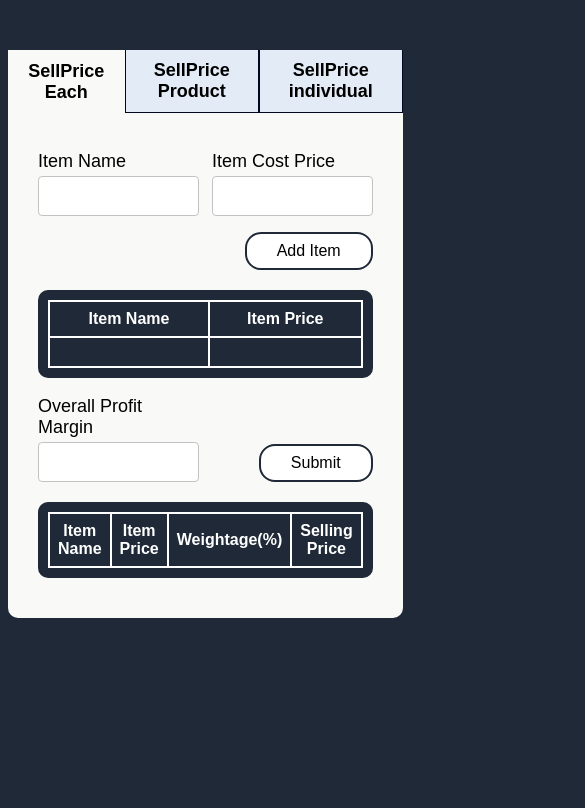
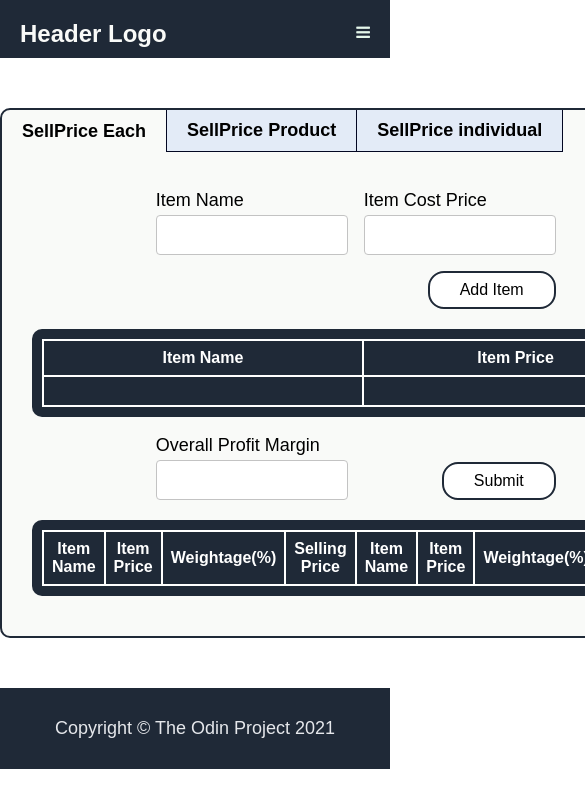
Before and after one commit to jishan-ansari2000/front-end-test, a plain HTML site: page tool.html in a window 390 px wide. Shown: the top 808 px of the page, 585 px wide, since content can reach past the window. Drawn offline with Linux system fonts and the light colour scheme.

Commit message:
structure of file again fixed

```diff
--- a/css/tool-style.css
+++ /dev/null
@@ -1,128 +0,0 @@
-body {
-  background-color: #1f2937;
-}
-
-* {
-  box-sizing: border-box;
-}
-
-.toolContainer {
-  display: none;
-  background-color: #f9faf8;
-  padding: 30px;
-  border-bottom-left-radius: 10px;
-  border-bottom-right-radius: 10px;
-  font-family: sans-serif;
-}
-
-.toolContainer.active {
-  display: block;
-}
-
-.tool {
-  width: fit-content;
-  margin: 50px auto;
-}
-
-/* ********* btn ********************* */
-
-.selectBtnContainer {
-  display: flex;
-  font-family: sans-serif;
-}
-
-.selectBtn {
-  background-color: #e3ebf7;
-  border: 1px solid rgb(3, 7, 34);
-  border-top: 0;
-  padding: 10px 20px;
-  font-size: 18px;
-  font-weight: 700;
-}
-
-.btn {
-  cursor: pointer;
-}
-
-.btn:active {
-  scale: 0.98;
-}
-
-.selectBtn.active {
-  background-color: #f9faf8;
-  border: 0;
-}
-
-/* **************************** Tool Container ************** */
-
-.formContainer {
-  max-width: 400px;
-  margin: 0 auto;
-}
-
-.inputBox {
-  display: flex;
-  justify-content: space-between;
-}
-
-.inputBox > * {
-  width: 48%;
-}
-
-label {
-  padding: 8px 8px 4px 0;
-  display: block;
-  font-size: 18px;
-}
-
-input {
-  width: 100%;
-  padding: 10px;
-  border: 1px solid #c3c3c3;
-  border-radius: 4px;
-  font-size: 16px;
-}
-
-.submitBtn {
-  font-size: 16px;
-  padding: 8px 30px;
-  border-radius: 16px;
-  border: 2px solid #1f2937;
-  background-color: #ffffff;
-}
-
-.submitBtn:hover {
-  background-color: #1f2937;
-  color: #f9faf8;
-}
-
-/* ****************** table ********************** */
-
-.tableContainer {
-  background-color: #1f2937;
-  color: #fff;
-  margin: 20px 0 10px 0;
-  border-radius: 10px;
-  padding: 10px;
-  /* overflow-x: scroll; */
-  width: 100%;
-}
-
-table {
-  font-family: arial, sans-serif;
-  border-collapse: collapse;
-  width: 100%;
-}
-
-td,
-th {
-  border: 2px solid #fff;
-  text-align: left;
-  padding: 8px;
-  text-align: center;
-  font-size: 16px !important;
-}
-
-/* #sellFinalTable {
-  display: none;
-} */
--- a/index.js
+++ b/index.js
@@ -10,6 +10,15 @@ function setActive(index) {
       selectBtn[i].classList.remove("active");
       toolContainer[i].classList.remove("active");
     }
+  }
+}
+
+function myFunction() {
+  var x = document.getElementById("myTopnav");
+  if (x.className === "topnav") {
+    x.className += " responsive";
+  } else {
+    x.className = "topnav";
   }
 }
 
--- a/css/home-style.css
+++ b/style.css
@@ -135,53 +135,7 @@ body {
   width: 100%;
 }
 
-/* **************************middle First**************************** */
-
-.middleFirst {
-  padding-top: 0px;
-  padding-bottom: 80px;
-}
-
-.middleFirstHeading {
-  font-size: 36px;
-  font-family: sans-serif;
-  font-weight: 900;
-  text-align: center;
-  line-height: 1.1;
-  margin: 50px 0;
-}
-
-.middleFirstContainer {
-  display: flex;
-  flex-wrap: wrap;
-  justify-content: space-between;
-  max-width: 850px;
-  margin: 0 auto;
-}
-
-.middleFirstSubContainer {
-  width: 21%;
-  text-align: center;
-  margin-bottom: 20px;
-}
-
-.middleFirstImg {
-  width: 100%;
-}
-
-.middleFirstImg > img {
-  width: 100%;
-  border-radius: 10px;
-}
-
-.middleFirstSubText {
-  color: #1f2937;
-  font-size: 15px;
-  margin: 4px;
-  padding: 0;
-}
-
-/* ****************************middle Second****************** */
+/* ****************************about Second****************** */
 
 .about {
   padding-top: 100px;
@@ -225,33 +179,7 @@ body {
   margin: 0 auto;
 }
 
-/* ***************************middle Third****************** */
-
-.middleThird {
-  padding-top: 80px;
-  padding-bottom: 80px;
-}
-
-.middleThirdContainer {
-  background-color: #3882f6;
-  max-width: 1000px;
-  margin: 0 auto;
-  padding: 40px 85px;
-  border-radius: 16px;
-}
-
-.middleThirdSubContainer {
-  display: flex;
-  justify-content: space-between;
-}
-
-.middleThirdFirstText {
-  font-size: 26px;
-  font-family: sans-serif;
-  font-weight: 600;
-  color: #fff;
-  margin: 0;
-}
+/* *********************** contact ************* */
 
 /* ***********************footer****************** */
 
@@ -268,6 +196,135 @@ body {
   font-family: sans-serif;
 }
 
+/* ******************************* tool *************************** */
+/* ******************************* tool *************************** */
+/* ******************************* tool *************************** */
+
+.tool {
+  background-color: #f9faf8;
+  width: fit-content;
+  margin: 50px auto;
+  border: 2px solid #1f2937;
+  border-radius: 10px;
+}
+.toolContainer {
+  display: none;
+  padding: 30px;
+  border-bottom-left-radius: 10px;
+  border-bottom-right-radius: 10px;
+  font-family: sans-serif;
+}
+
+.toolContainer.active {
+  display: block;
+}
+
+/* ********* btn ********************* */
+
+.selectBtnContainer {
+  display: flex;
+  font-family: sans-serif;
+  margin-right: 20px;
+}
+
+.selectBtn {
+  background-color: #e3ebf7;
+  border: 0;
+  border-right: 1px solid rgb(3, 7, 34);
+  border-bottom: 1px solid rgb(3, 7, 34);
+
+  padding: 10px 20px;
+  font-size: 18px;
+  font-weight: 700;
+}
+
+.btn {
+  cursor: pointer;
+}
+
+.btn:active {
+  scale: 0.98;
+}
+
+.selectBtn.active {
+  background: transparent;
+  border-bottom: 0;
+}
+
+/* **************************** Tool Container ************** */
+
+.formContainer {
+  max-width: 400px;
+  margin: 0 auto;
+}
+
+.inputBox {
+  display: flex;
+  justify-content: space-between;
+}
+
+.inputBox > * {
+  width: 48%;
+}
+
+label {
+  padding: 8px 8px 4px 0;
+  display: block;
+  font-size: 18px;
+}
+
+input {
+  width: 100%;
+  padding: 10px;
+  border: 1px solid #c3c3c3;
+  border-radius: 4px;
+  font-size: 16px;
+}
+
+.submitBtn {
+  font-size: 16px;
+  padding: 8px 30px;
+  border-radius: 16px;
+  border: 2px solid #1f2937;
+  background-color: #ffffff;
+}
+
+.submitBtn:hover {
+  background-color: #1f2937;
+  color: #f9faf8;
+}
+
+/* ****************** table ********************** */
+
+.tableContainer {
+  background-color: #1f2937;
+  color: #fff;
+  margin: 20px 0 10px 0;
+  border-radius: 10px;
+  padding: 10px;
+  /* overflow-x: scroll; */
+  width: 100%;
+}
+
+table {
+  font-family: arial, sans-serif;
+  border-collapse: collapse;
+  width: 100%;
+}
+
+td,
+th {
+  border: 2px solid #fff;
+  text-align: left;
+  padding: 8px;
+  text-align: center;
+  font-size: 16px !important;
+}
+
+/* #sellFinalTable {
+  display: none;
+} */
+
 @media only screen and (max-width: 1200px) {
 }
 
@@ -278,10 +335,6 @@ body {
 
   .homeText {
     font-size: 16px;
-  }
-
-  .middleThirdSubContainer {
-    flex-direction: column;
   }
 
   .middleTextContainer {
@@ -316,25 +369,12 @@ body {
     margin-top: 50px;
   }
 
-  .middleFirstHeading {
-    font-size: 28px;
-  }
-
-  .middleFirstSubContainer {
-    width: 40%;
-  }
-
   .aboutText {
     font-size: 28px;
   }
 
   .middleSecondSign {
     font-size: 24px;
-  }
-
-  .middleThird {
-    padding-top: 50px;
-    padding-bottom: 50px;
   }
 }
 
@@ -346,14 +386,6 @@ body {
   .sidePadding {
     padding-left: 20px;
     padding-right: 20px;
-  }
-
-  .middleFirstSubContainer {
-    width: 46%;
-  }
-
-  .middleThirdContainer {
-    padding: 40px 60px;
   }
 
   .topnav .navLink {
@@ -404,8 +436,4 @@ body {
   .middleSecondSign {
     font-size: 20px;
   }
-
-  .middleThirdContainer {
-    padding: 40px;
-  }
 }
--- a/tool.html
+++ b/tool.html
@@ -1,21 +1,38 @@
 <!DOCTYPE html>
 <html lang="en">
+
 <head>
     <meta charset="UTF-8">
     <meta http-equiv="X-UA-Compatible" content="IE=edge">
     <meta name="viewport" content="width=device-width, initial-scale=1.0">
-    <link rel="stylesheet" href="css/tool-style.css">
+    <link rel="stylesheet" href="style.css">
 
-
+    <link rel="stylesheet" href="https://cdnjs.cloudflare.com/ajax/libs/font-awesome/4.7.0/css/font-awesome.min.css">
     <title>Document</title>
 </head>
+
 <body>
-    <!-- <section id="header"></section> -->
+    <section class="header sidePadding">
+        <div class="topnav" id="myTopnav">
 
+            <a href="#logo" class="navLogo">Header Logo</a>
+            <div class="menuContainer">
+                <a href="#home" class="navLink">Home</a>
+                <a href="#about" class="navLink">About</a>
+                <a href="#contact" class="navLink">Contact</a>
+            </div>
+
+            <a href="javascript:void(0);" class="icon" onclick="myFunction()">
+                <i class="fa fa-bars"></i>
+            </a>
+        </div>
+
+    </section>
 
     <section class="tool">
         <div class="selectBtnContainer">
-                <button onclick="setActive(0)" class="selectBtn btn active">SellPrice Each</button>
+            <button onclick="setActive(0)" class="selectBtn btn active" style="border-top-left-radius: 10px;">SellPrice
+                Each</button>
             <button onclick="setActive(1)" class="selectBtn btn">SellPrice Product</button>
             <button onclick="setActive(2)" class="selectBtn btn">SellPrice individual</button>
         </div>
@@ -27,7 +44,7 @@
                     <div class="inputBox">
                         <div style="margin-bottom: 8px; ">
                             <label for="itemName">Item Name</label>
-                                <input type="text" id="itemName" name="itemName" >
+                            <input type="text" id="itemName" name="itemName">
                         </div>
                         <div style="margin-bottom: 16px;">
                             <label for="itemPrice">Item Cost Price</label>
@@ -42,7 +59,7 @@
             </div>
             <div class="tableContainer">
                 <table>
-                        <tbody  id="sellEachtable">
+                    <tbody id="sellEachtable">
                         <tr>
                             <th>Item Name</th>
                             <th>Item Price</th>
@@ -58,9 +75,9 @@
             <div class="formContainer">
                 <form id="SellPriceEachProfitform">
                     <div class="inputBox">
-                            <div >
+                        <div>
                             <label for="ProfitMargin">Overall Profit Margin</label>
-                                <input type="number" id="ProfitMargin" name="ProfitMargin" required >
+                            <input type="number" id="ProfitMargin" name="ProfitMargin" required>
                         </div>
                         <div style="width: fit-content; margin: auto 0 0 auto;">
                             <button type="submit" class="submitBtn btn">Submit</button>
@@ -71,8 +88,12 @@
 
             <div class="tableContainer">
                 <table>
-                        <tbody  id="sellFinalTable">
+                    <tbody id="sellFinalTable">
                         <tr>
+                            <th>Item Name</th>
+                            <th>Item Price</th>
+                            <th>Weightage(%)</th>
+                            <th>Selling Price</th>
                             <th>Item Name</th>
                             <th>Item Price</th>
                             <th>Weightage(%)</th>
@@ -84,19 +105,20 @@
 
         </div>
 
-            <div id="SellPriceOneContainer"  class="toolContainer">
+        <div id="SellPriceOneContainer" class="toolContainer">
             <h1>SellPriceOneContainer</h1>
         </div>
 
-            <div id="SellPriceIndividualContainer"  class="toolContainer">
+        <div id="SellPriceIndividualContainer" class="toolContainer">
             <h1>SellPriceIndividualContainer</h1>
         </div>
     </section>
 
-
-
-
+    <footer id="footer" class="footer">
+        <p>Copyright &#169; The Odin Project 2021</p>
+    </footer>
 
 </body>
 <script src="index.js"></script>
+
 </html>
```
Also changed, not shown: index.html (+20 -62 lines). Lines whose indentation alone changed are shown as unchanged.
